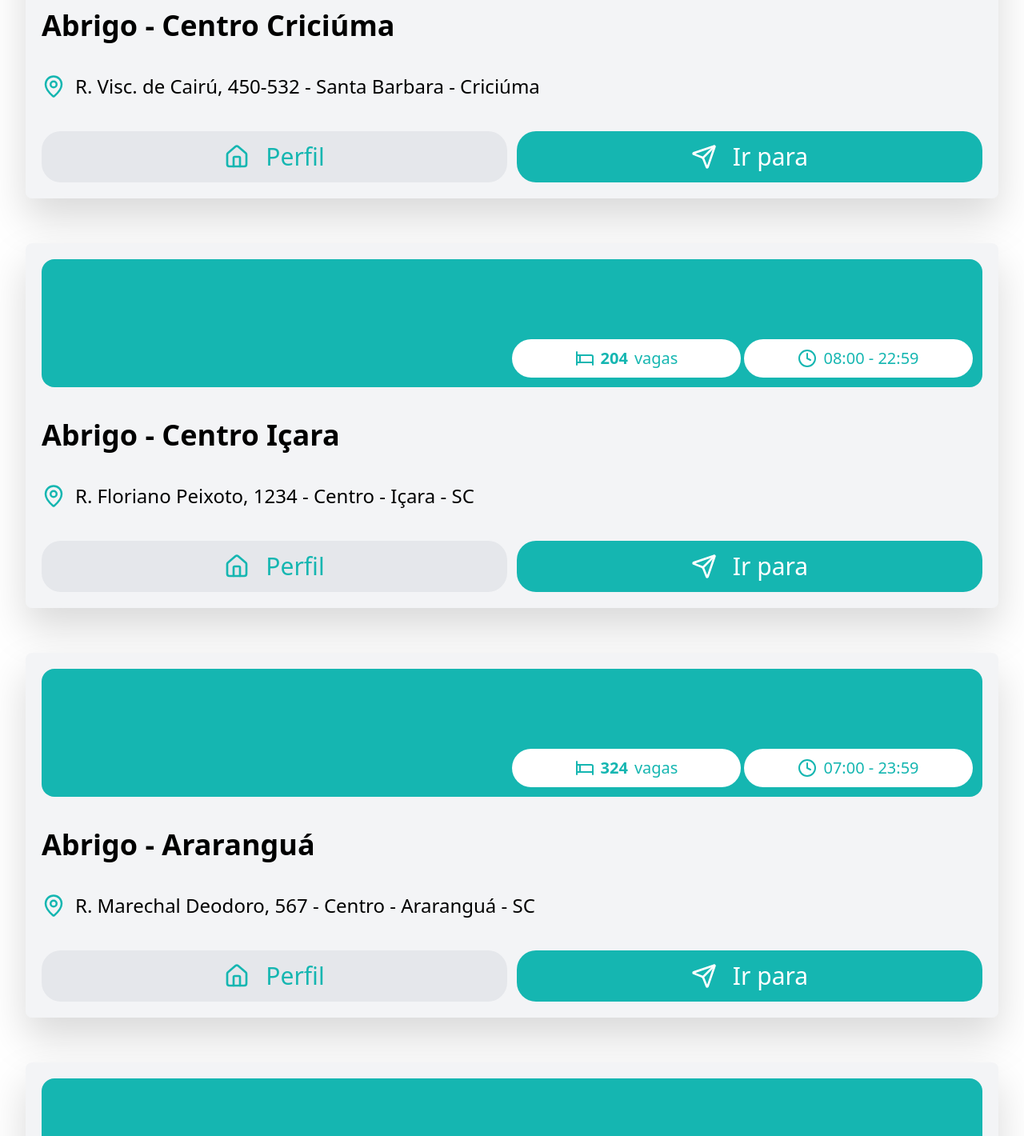
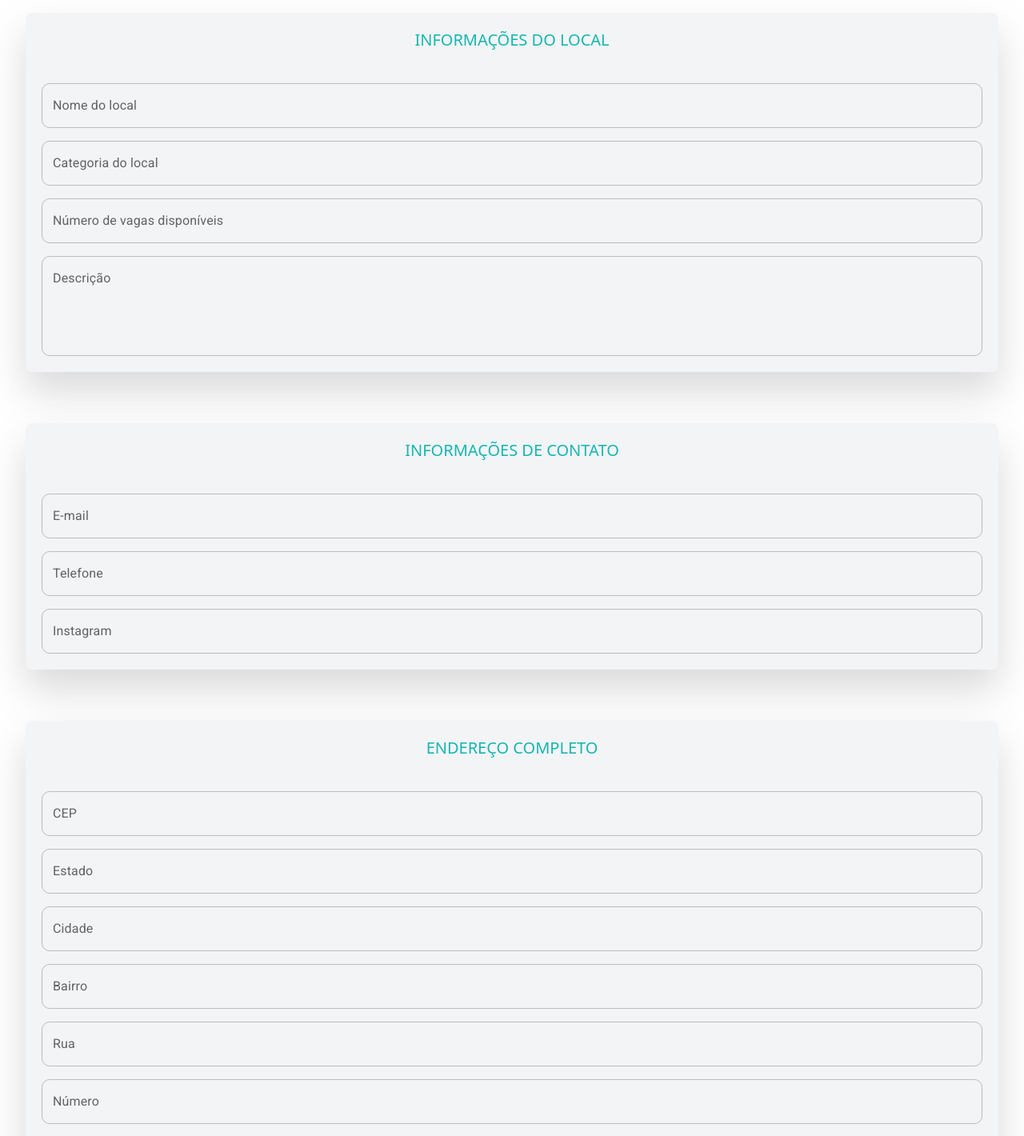
Before and after one commit to BernardoSsilva/HackathonKipper_FrontEnd, a React (Vite) app: page / in a window 1280 px wide. Shown: the part 420-1840 px from the top of the page at 80% size. Built offline with nearby package versions, Linux system fonts and the light colour scheme.

Commit message:
:sparkles: feat: Tela de cadastro

```diff
--- a/package.json
+++ b/package.json
@@ -10,6 +10,10 @@
     "preview": "vite preview"
   },
   "dependencies": {
+    "@emotion/react": "^11.13.0",
+    "@emotion/styled": "^11.13.0",
+    "@mui/material": "^5.16.6",
+    "axios": "^1.7.3",
     "lucide": "^0.424.0",
     "lucide-react": "^0.424.0",
     "react": "^18.3.1",
--- a/src/Router.tsx
+++ b/src/Router.tsx
@@ -1,13 +1,13 @@
 import { Routes, Route } from 'react-router-dom'
-import Home from './home'
 import DescriptionShelter from './[id]/descriptionShelter'
 import DefaultLayout from './layout'
+import Register from './register'
 
 export function Router() {
   return (
     <Routes>
-      <Route path="/" element={<DefaultLayout/>}>{/*Nós estamos envolvendo todas as rotas neste Route. Apliquei a / porque eu quero aplicar esse layout em todas as rotas. Assim, suponhamos que temos uma rota /admin e aplicamos o DefaultLayout nela. Desse modo, nós estamos passado o layout para todas as rotas que começam com /admin. Além disso, se tivermos rotas por dentro desta, todas elas começaram por /admin. Exemplo: /admin/products, pois uma é filha da outra*/}
-        <Route path="/" element={<Home />} /> {/*Nesse caso, como queremos que o usuário não digite nada, ou seja, caia direto na Home, colocamos/. O element é o componente dessa rota */}
+      <Route path="/" element={<DefaultLayout/>}>
+        <Route path="/" element={<Register />} />
         <Route path="/descriptionShelter" element={<DescriptionShelter />} />
       </Route>
     </Routes>
--- /dev/null
+++ b/src/register.tsx
@@ -0,0 +1,65 @@
+import { TextField } from "@mui/material";
+import { styled } from '@mui/material/styles';
+import { CircleCheck, Heart } from "lucide-react";
+const StyledTextField = styled(TextField)({
+  '& .MuiOutlinedInput-root': {
+    borderRadius: '10px',
+  },
+});
+export default function Register(){
+  return(
+    <main className="flex flex-col gap-16">
+      <div className="flex items-center gap-6 rounded-lg drop-shadow-2xl p-5 justify-center bg-gray-100 mx-16"><Heart />
+      <p className="text-xl">Que bom que você pode ajudar!</p></div>
+      <div className="flex justify-center"><p className="text-lg">Só precisamos que você preencha todas as informações abaixo.</p></div>
+      <section className="p-5 rounded-lg drop-shadow-2xl h-full flex flex-col gap-10 bg-gray-100">
+      <div className="flex justify-center"><h1 className="text-primary text-xl">INFORMAÇÕES DO LOCAL</h1></div>
+      <div className="flex flex-col gap-[1rem]">
+      <StyledTextField id="outlined-basic" label="Nome do local" variant="outlined"/>
+      <StyledTextField id="outlined-basic" label="Categoria do local" variant="outlined" />
+      <StyledTextField id="outlined-basic" label="Número de vagas disponíveis" variant="outlined" />
+      <StyledTextField
+          id="outlined-multiline-static"
+          label="Descrição"
+          multiline
+          rows={4}
+          placeholder="Fale um pouco sobre o abrigo, os serviços prestados e outras informações que podem ser consideradas úteis..."
+        />
+      </div>
+    </section>
+    <section className="p-5 rounded-lg drop-shadow-2xl h-full flex flex-col gap-10 bg-gray-100">
+      <div className="flex justify-center"><h1 className="text-primary text-xl">INFORMAÇÕES DE CONTATO</h1></div>
+      <div className="flex flex-col gap-[1rem]">
+      <StyledTextField id="outlined-basic" label="E-mail" variant="outlined"/>
+      <StyledTextField id="outlined-basic" label="Telefone" variant="outlined" />
+      <StyledTextField id="outlined-basic" label="Instagram" variant="outlined" />
+      </div>
+    </section>
+    <section className="p-5 rounded-lg drop-shadow-2xl h-full flex flex-col gap-10 bg-gray-100">
+      <div className="flex justify-center"><h1 className="text-primary text-xl">ENDEREÇO COMPLETO</h1></div>
+      <div className="flex flex-col gap-[1rem]">
+      <StyledTextField id="outlined-basic" label="CEP" variant="outlined"/>
+      <StyledTextField id="outlined-basic" label="Estado" variant="outlined" />
+      <StyledTextField id="outlined-basic" label="Cidade" variant="outlined" />
+      <StyledTextField id="outlined-basic" label="Bairro" variant="outlined" />
+      <StyledTextField id="outlined-basic" label="Rua" variant="outlined" />
+      <StyledTextField id="outlined-basic" label="Número" variant="outlined" />
+      <StyledTextField id="outlined-basic" label="Complemento (opcional)" variant="outlined" />
+      </div>
+    </section>
+    <div className="flex justify-center gap-3 h-full">
+        {/* <NavLink to="/descriptionShelter" title="DescriptionShelter" className="w-full"> */}
+          <button className="text-primary bg-gray-200 w-full h-[4rem] flex justify-center items-center rounded-3xl text-3xl gap-5 cursor-pointer">
+            Perfil
+          </button>
+        {/* </NavLink> */}
+        {/* <NavLink to="/" title="" className="w-full"> */}
+        <button className="bg-primary w-full h-[4rem] flex justify-center items-center rounded-3xl text-3xl gap-5 text-white cursor-pointer">
+          <CircleCheck className="text-white" size={32} />
+          Ir para
+        </button>
+        {/* </NavLink> */}
+      </div>
+    </main>
+  )
+}
--- /dev/null
+++ b/src/services/api.ts
@@ -0,0 +1,9 @@
+import axios from "axios";
+
+export function createApiRequest() {
+  return axios.create({
+    baseURL: ""
+  });
+}
+
+export const api = createApiRequest();
```
Also changed, not shown: 2 other files (tests, documents, lock files or other folders).
